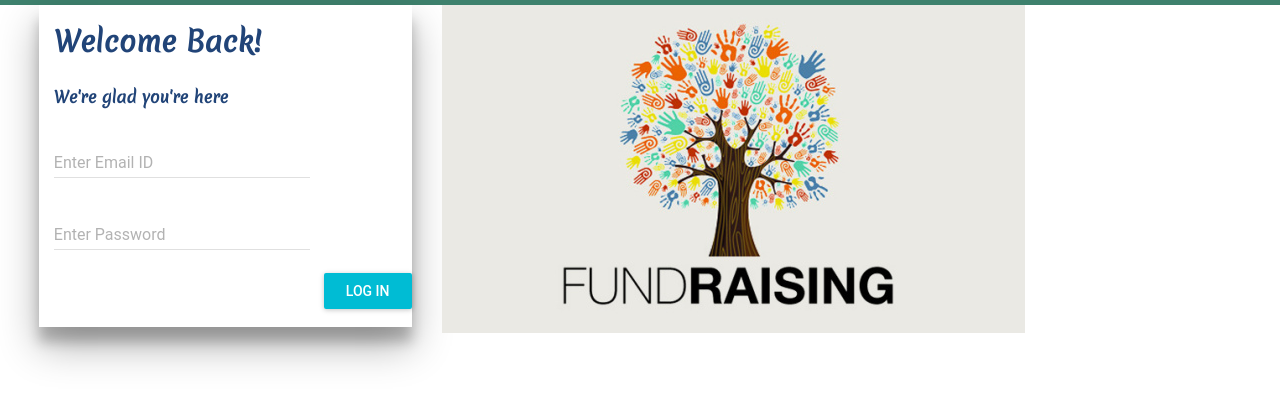
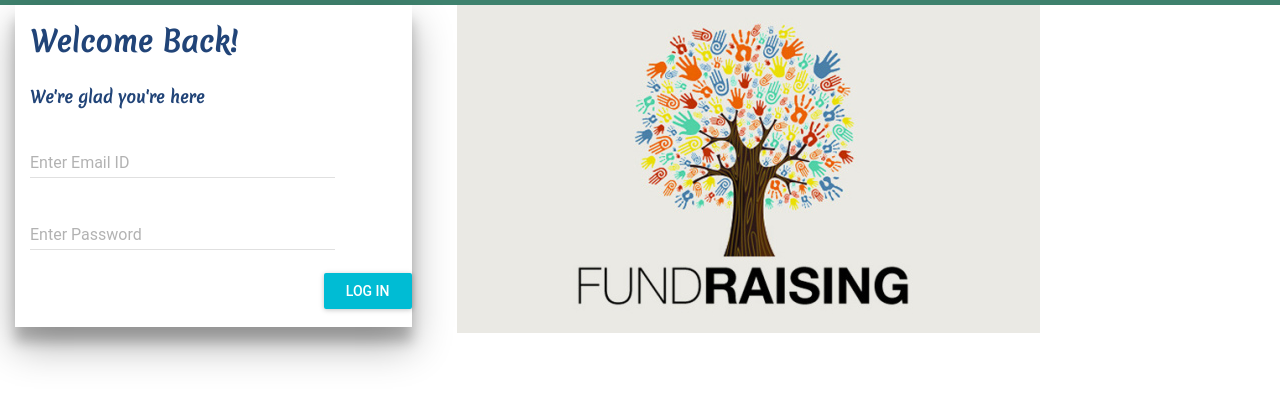
Before and after one commit to 1s2wise/Fundraiser, a React app: page / in a window 1280 px wide. Shown: the part 61-464 px from the top of the page. Built offline with nearby package versions, Linux system fonts and the light colour scheme.

Commit message:
Minor UI updates

```diff
--- a/components/loginbox.js
+++ b/components/loginbox.js
@@ -3,6 +3,11 @@ import TextField from 'material-ui/TextField';
 import RaisedButton from 'material-ui/RaisedButton';
 import { loginAPI } from '../services/api';
 import { withRouter } from 'react-router-dom';
+
+var textStyle = {
+    width: '80%',
+    display: 'block',
+};
 
 var btnlogin = {float:'right'};
 
@@ -45,6 +50,7 @@ class LoginBox extends Component {
             })
             .catch(function (error) {
                 console.log(error);
+                alert("Incorrect Username/Password");
             });
     }
 
@@ -65,8 +71,8 @@ class LoginBox extends Component {
                 <h3>Welcome Back!</h3>
                 <h6>We're glad you're here</h6>
                 <form className="form-group">
-                    <TextField id="ip_email" onChange={this.handleEmailChange} hintText="abc@xyz.com" floatingLabelText="Enter Email ID" />
-                    <TextField id="ip_password" type="password" onChange={this.handlePasswordChange} hintText="Atleast 8 Characters" floatingLabelText="Enter Password" />
+                    <TextField id="ip_email" onChange={this.handleEmailChange} hintText="abc@xyz.com" floatingLabelText="Enter Email ID" style={textStyle} />
+                    <TextField id="ip_password" type="password" onChange={this.handlePasswordChange} hintText="Atleast 8 Characters" floatingLabelText="Enter Password" style={textStyle}/>
                     <div className="loginbtn">
                         <RaisedButton label="Log In" type="button" primary={true} style={btnlogin} onClick={this.logIn} />
                     </div>
--- a/css/style.css
+++ b/css/style.css
@@ -36,8 +36,12 @@ a:hover{
 
 
 .login-container{
-    margin-left: 6%;
+    margin-left: auto;
+}
 
+.login-image-container{
+    max-width: 100%;
+    max-height: 100%;
 }
 
 h6{
--- a/pages/login.js
+++ b/pages/login.js
@@ -13,8 +13,8 @@ export default class Login extends Component {
                             <LoginBox />
                         </div>
                         <div className="container col-sm-8 table-responsive">
-                            <div>
-                                <img src="img/fundTree.jpg" />
+                            <div className="container-fluid">
+                                <img className="login-image-container" src="img/fundTree.jpg" />
                             </div>
                         </div>
                     </div>
--- a/webpack.config.js
+++ b/webpack.config.js
@@ -7,7 +7,7 @@ var config = {
 	devServer: {
 		  inline: true, // autorefresh
 		  historyApiFallback: true,
-		  port: 8080 // development port server
+		  port: 9099 // development port server
 	   },
 	module: {
 		  rules: [
```
